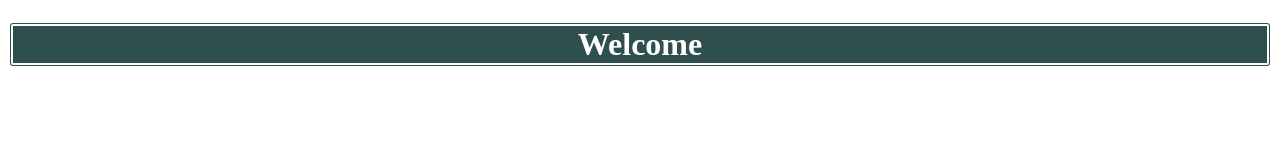
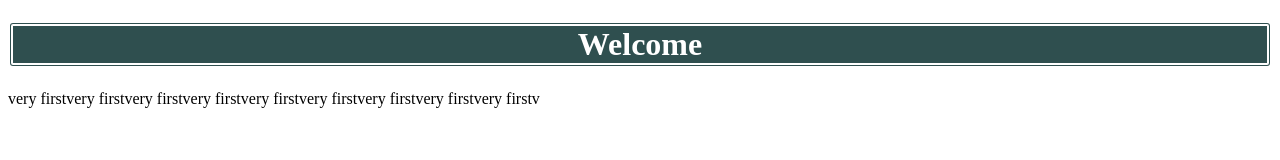
Before and after one commit to Mahfuzur-webd/practice-repo, a plain HTML site: page index.html in a window 1280 px wide. Drawn offline with Linux system fonts and the light colour scheme.

Commit message:
paragraph

```diff
--- a/index.html
+++ b/index.html
@@ -10,5 +10,6 @@
 </head>
 <body>
     <h1>Welcome</h1>
+    <p>very firstvery firstvery firstvery firstvery firstvery firstvery firstvery firstvery firstv</p>
 </body>
 </html>
```
